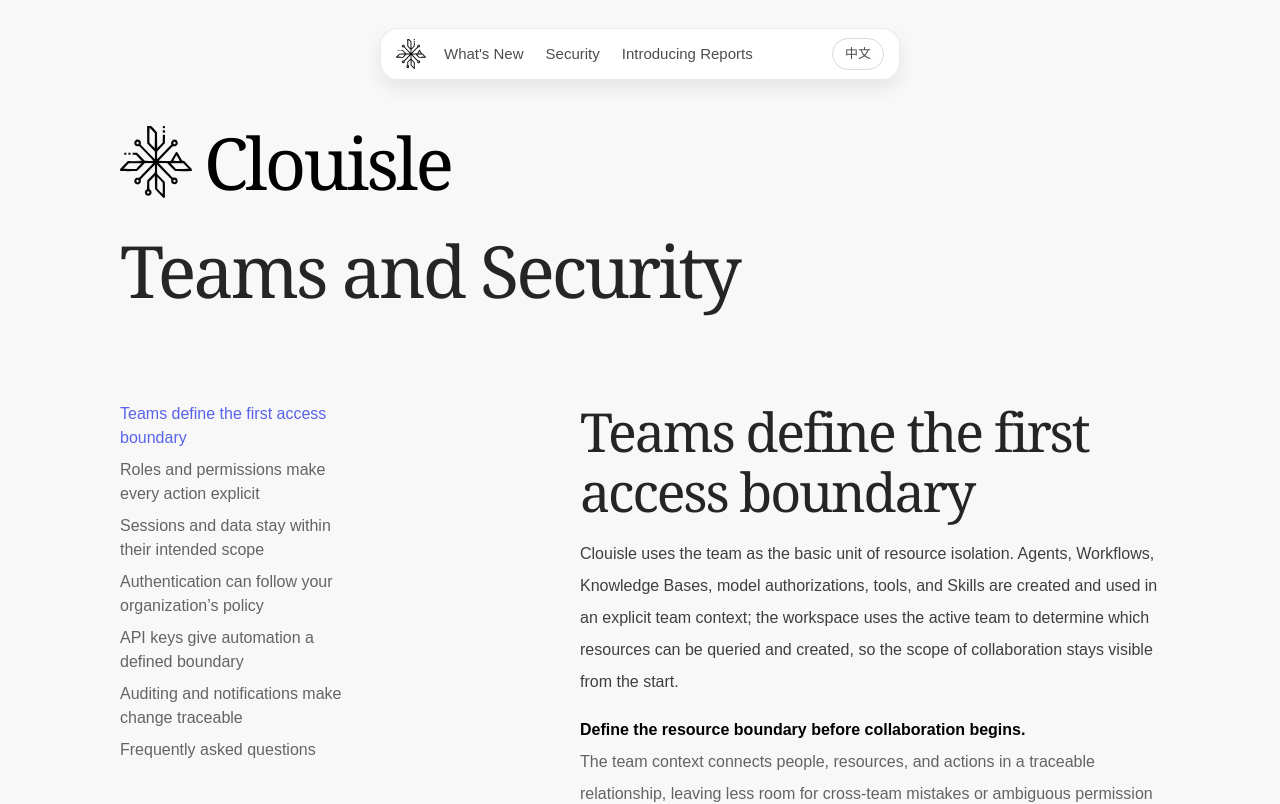
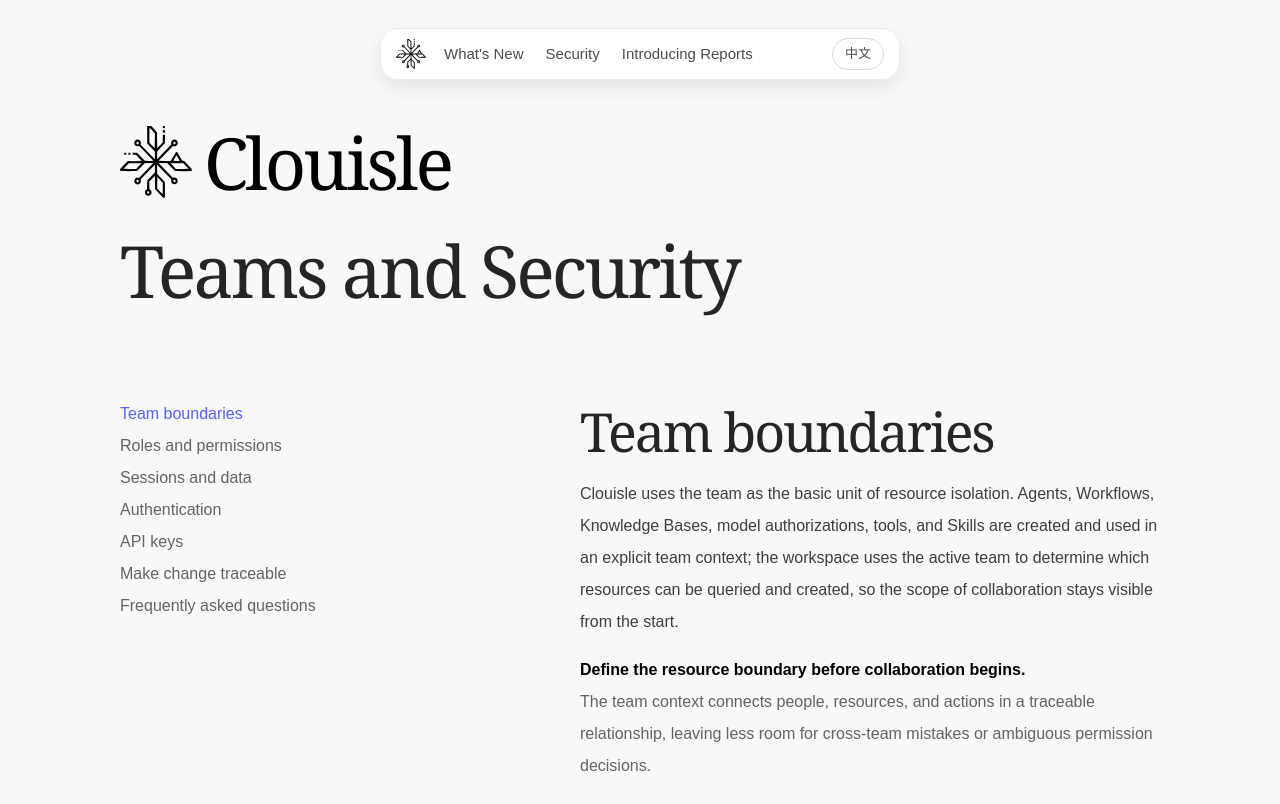
Before and after one commit to clouisle/clouisle-website, a Next.js app: page /en/security in a window 1280 px wide. Shown: the top 804 px of the page. Built offline with nearby package versions, Linux system fonts and the light colour scheme; a web font is replaced by a local one.

Commit message:
Shorten security section headings

```diff
--- a/app/i18n/translations.ts
+++ b/app/i18n/translations.ts
@@ -269,7 +269,7 @@
       sections: [
         {
           id: "team-boundaries",
-          title: "Teams define the first access boundary",
+          title: "Team boundaries",
           blocks: [
             { type: "lead", text: "Clouisle uses the team as the basic unit of resource isolation. Agents, Workflows, Knowledge Bases, model authorizations, tools, and Skills are created and used in an explicit team context; the workspace uses the active team to determine which resources can be queried and created, so the scope of collaboration stays visible from the start." },
             { type: "strong", text: "Define the resource boundary before collaboration begins.", body: "The team context connects people, resources, and actions in a traceable relationship, leaving less room for cross-team mistakes or ambiguous permission decisions." },
@@ -277,7 +277,7 @@
         },
         {
           id: "roles-permissions",
-          title: "Roles and permissions make every action explicit",
+          title: "Roles and permissions",
           blocks: [
             { type: "lead", text: "Team roles include owner, administrator, member, and viewer. Roles establish responsibility; global role permissions and team- or resource-scoped roles then determine whether a person can view, change, or execute a specific resource." },
             { type: "strong", text: "The interface is not the security boundary.", body: "The frontend hides menus that a user cannot use, but the backend makes the final decision and checks every request." },
@@ -286,7 +286,7 @@
         },
         {
           id: "session-isolation",
-          title: "Sessions and data stay within their intended scope",
+          title: "Sessions and data",
           blocks: [
             { type: "lead", text: "Regular users can only view their own conversations and data. A team-wide view requires admin:dashboard:access or Super Admin, and team-scoped conversation queries additionally require the team owner or administrator role. The same scope applies to the query itself, not just to the visible page." },
             { type: "strong", text: "API keys are owned by users as well.", body: "Users can view and manage only their own keys. Only Super Admin can view all keys across teams." },
@@ -294,7 +294,7 @@
         },
         {
           id: "authentication",
-          title: "Authentication can follow your organization’s policy",
+          title: "Authentication",
           blocks: [
             { type: "lead", text: "Sign-in does not have to rely on a single control. Clouisle supports password sign-in, email verification, administrator approval, click CAPTCHA, password policies, password expiration, single-session rules, TOTP, and SSO. Multiple SSO connections are supported, and administrators can disable password sign-in." },
             { type: "strong", text: "Session lifetime has an explicit boundary.", body: "Active sessions last 30 days by default and can be adjusted with the session_timeout_days site setting. The JWT fallback token lasts 8 days by default." },
@@ -302,7 +302,7 @@
         },
         {
           id: "api-keys",
-          title: "API keys give automation a defined boundary",
+          title: "API keys",
           blocks: [
             { type: "lead", text: "API keys start with clou_ and are sent through Authorization: Bearer. When a key is created, it can be restricted to specific Agents or Workflows, given an expiration time, and limited by requests per minute, keeping automation separate from a person’s account." },
             { type: "strong", text: "Automation does not receive broader access by default.", body: "An unrestricted key can access all matching resources; request-rate limits are counted per user rather than shared across the team, making the source of usage easier to control." },
@@ -310,7 +310,7 @@
         },
         {
           id: "audit-notifications",
-          title: "Auditing and notifications make change traceable",
+          title: "Make change traceable",
           blocks: [
             { type: "lead", text: "The admin console records resource operations, actors, and change snapshots, with filters for event, user, team, and time. Administrators can review who changed which resource and when, without relying on verbal confirmation or scattered logs." },
             { type: "strong", text: "Important events can reach the channels your team already uses.", body: "Notifications can appear in the product and can also be sent through email, DingTalk, WeCom, Feishu, Slack, or Webhook." },
@@ -513,7 +513,7 @@
       sections: [
         {
           id: "team-boundaries",
-          title: "团队，是资源访问的第一道边界",
+          title: "团队边界",
           blocks: [
             { type: "lead", text: "Clouisle 以团队作为资源隔离的基本单位。Agent、工作流、知识库、模型授权、工具和 Skills 都在明确的团队上下文中创建与使用；工作台依据当前团队决定可以查询和创建哪些资源，让协作范围从一开始就清楚可见。" },
             { type: "strong", text: "先划清资源边界，再开展协作。", body: "团队上下文把人、资源和操作放在同一条可追溯的关系链中，减少跨团队误用和权限判断上的模糊空间。" },
@@ -521,7 +521,7 @@
         },
         {
           id: "roles-permissions",
-          title: "角色与权限，精确到每个动作",
+          title: "角色与权限",
           blocks: [
             { type: "lead", text: "团队角色包括所有者、管理员、成员和观察者。角色决定责任范围；全局角色权限与团队或资源作用域角色叠加后，再决定一个人能否查看、修改或执行具体资源。" },
             { type: "strong", text: "界面不是安全边界。", body: "前端会根据权限隐藏不适用的菜单，但最终判定始终在后端完成，每一次请求都会经过权限检查。" },
@@ -530,7 +530,7 @@
         },
         {
           id: "session-isolation",
-          title: "会话与数据，默认留在应有范围内",
+          title: "会话与数据",
           blocks: [
             { type: "lead", text: "普通用户只能查看自己的会话与数据。需要团队级视图时，用户必须具备 admin:dashboard:access 权限；查看团队范围的会话还需要所有者或管理员角色。权限范围随查询一起生效，而不是只在页面上隐藏入口。" },
             { type: "strong", text: "API Key 同样按用户归属。", body: "用户只能查看和管理自己的密钥；只有超级管理员可以跨团队查看全部密钥。" },
@@ -538,7 +538,7 @@
         },
         {
           id: "authentication",
-          title: "认证方式，可按组织策略组合",
+          title: "认证策略",
           blocks: [
             { type: "lead", text: "登录策略不必只有一种。Clouisle 支持密码登录、邮箱验证、管理员审批、点击式验证码、密码策略、密码过期、单一会话、TOTP 与 SSO，并支持配置多个 SSO 连接；管理员也可以关闭密码登录。" },
             { type: "strong", text: "会话时效有明确边界。", body: "活动会话默认有效 30 天，可由 session_timeout_days 站点配置调整；JWT 兜底令牌默认有效 8 天。" },
@@ -546,7 +546,7 @@
         },
         {
           id: "api-keys",
-          title: "API Key，为自动化调用设定边界",
+          title: "API Key",
           blocks: [
             { type: "lead", text: "API Key 以 clou_ 开头，通过 Authorization: Bearer 发送。创建密钥时，可以限制可访问的 Agent、工作流、有效期和每分钟请求数，把自动化调用从个人账号中区分出来。" },
             { type: "strong", text: "默认不放大权限。", body: "未设置资源限制的密钥才可以访问其匹配范围内的全部资源；请求频率限制按用户计算，而不是按团队共享，方便定位和控制调用来源。" },
@@ -554,7 +554,7 @@
         },
         {
           id: "audit-notifications",
-          title: "审计与通知，让变化有迹可循",
+          title: "让变化有迹可循",
           blocks: [
             { type: "lead", text: "管理后台记录资源操作、操作者和变更快照，并支持按事件、用户、团队和时间筛选。管理员可以回看谁在什么时间对什么资源做了什么改变，让排查不再依赖口头确认或零散日志。" },
             { type: "strong", text: "重要事件可以送达团队正在使用的渠道。", body: "通知支持站内展示，也可以通过邮件、钉钉、企业微信、飞书、Slack 或 Webhook 发出。" },
```
